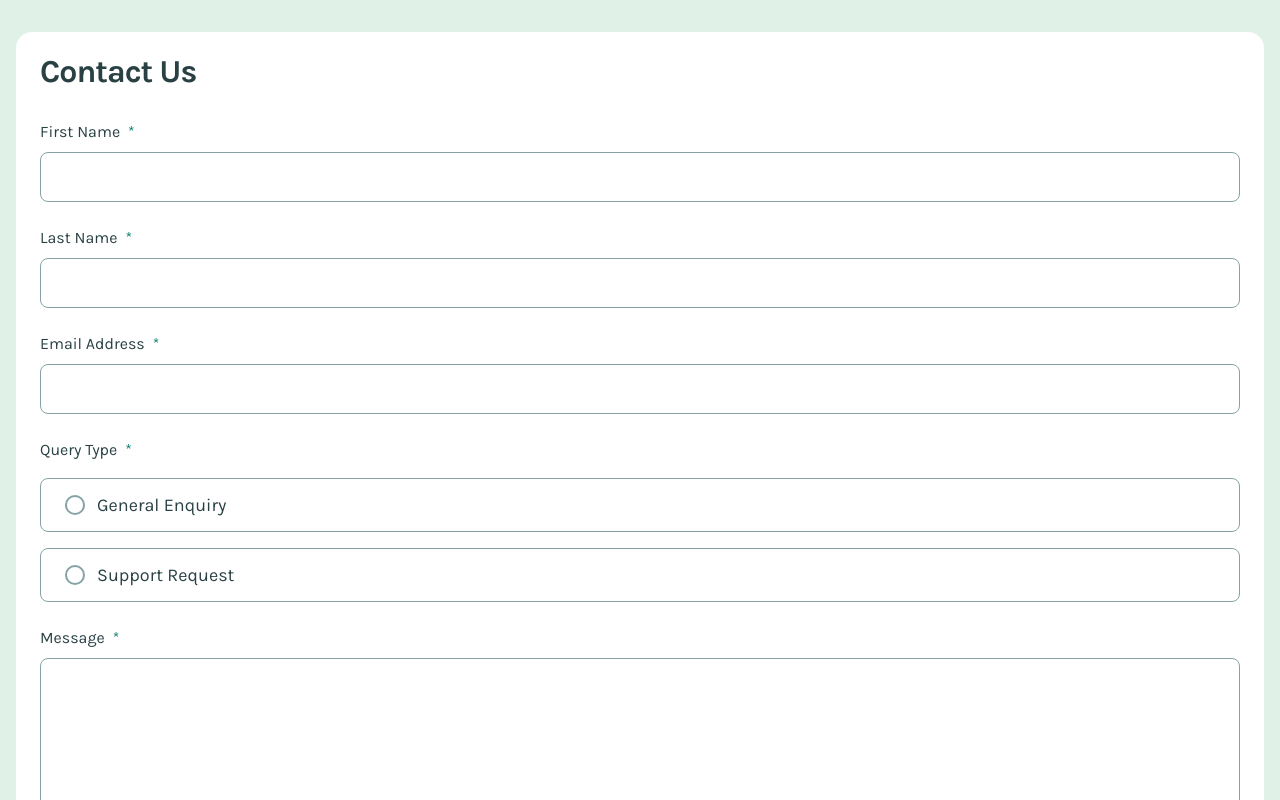
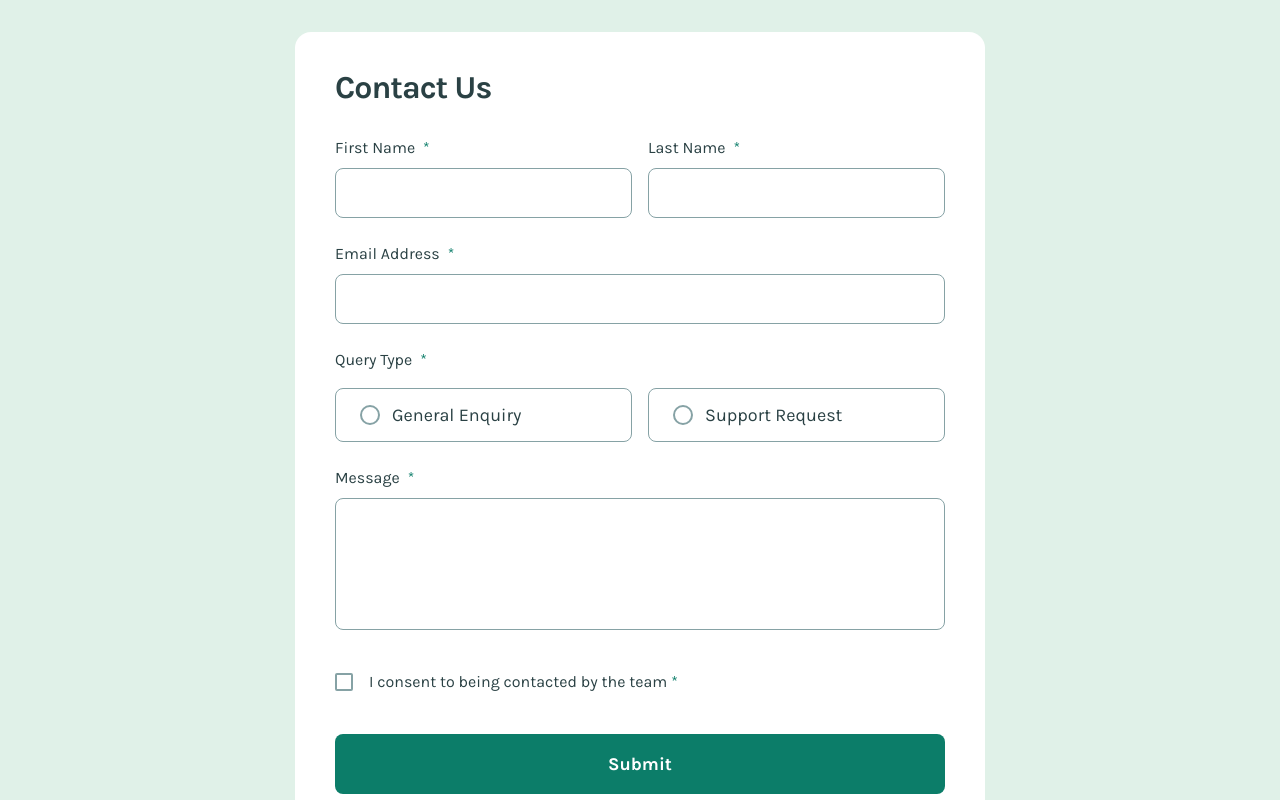
Before and after one commit to KarolinaMas/contact-form, a React (Vite) app: page / in a window 1280 px wide. Shown: the top 800 px of the page. Built offline with nearby package versions, Linux system fonts and the light colour scheme.

Commit message:
complete styling for tablet sizes

```diff
--- a/src/App.tsx
+++ b/src/App.tsx
@@ -26,7 +26,13 @@ const App = () => {
   const onSubmit = (formData: ContactFormType) => console.log(formData);
 
   return (
-    <div className="bg-white flex flex-col gap-8 p-6 rounded-2xl text-[#2A4144]">
+    <div className="flex justify-center">
+      <div
+        className={clsx(
+          "bg-white w-full shrink-0 flex flex-col gap-8 p-6 rounded-2xl text-gray-900",
+          "md:p-10 md:max-w-[690px]"
+        )}
+      >
         <h1 className="text-[2rem] font-bold leading-[100%] tracking-[-1px]">
           Contact Us
         </h1>
@@ -34,6 +40,7 @@ const App = () => {
           className="flex flex-col gap-6 leading-[150%]"
           onSubmit={handleSubmit(onSubmit)}
         >
+          <div className="flex flex-col gap-6 md:flex-row md:gap-4">
             <TextInput<ContactFormType>
               name="firstName"
               label="First Name"
@@ -49,6 +56,7 @@ const App = () => {
               errors={errors}
               rules={{ required: "This field is required" }}
             />
+          </div>
 
           <TextInput<ContactFormType>
             name="email"
@@ -69,7 +77,7 @@ const App = () => {
             <p className="flex gap-2">
               Query Type <span className="text-green-600">*</span>
             </p>
-
+            <div className="flex flex-col gap-4 md:flex-row">
               <RadioInput<ContactFormType>
                 name="queryType"
                 value="generalEnquiry"
@@ -83,6 +91,7 @@ const App = () => {
                 label="Support Request"
                 register={register}
               />
+            </div>
 
             {errors.queryType && (
               <p className="text-error-red">{errors.queryType.message}</p>
@@ -121,6 +130,7 @@ const App = () => {
           </div>
         </form>
       </div>
+    </div>
   );
 };
 
--- a/src/components/CheckboxInput.tsx
+++ b/src/components/CheckboxInput.tsx
@@ -33,7 +33,7 @@ function CheckboxInput<T extends FieldValues>({
         />
         <div
           className={clsx(
-            "w-4.5 h-4.5 shrink-0 flex items-center justify-center border-2 border-[#86A2A5] rounded-xs",
+            "w-4.5 h-4.5 shrink-0 flex items-center justify-center border-2 border-gray-500 rounded-xs",
             "peer-checked:bg-green-600 peer-checked:border-none"
           )}
         >
--- a/src/components/RadioInput.tsx
+++ b/src/components/RadioInput.tsx
@@ -15,7 +15,7 @@ function RadioInput<T extends FieldValues>({
   register,
 }: RadioInputProps<T>) {
   return (
-    <label className="cursor-pointer group">
+    <label className="cursor-pointer group w-full">
       <input
         type="radio"
         value={value}
@@ -33,7 +33,7 @@ function RadioInput<T extends FieldValues>({
       >
         <div
           className={clsx(
-            "relative w-5 h-5 rounded-full border-2 border-[#86A2A5] shrink-0 ",
+            "relative w-5 h-5 rounded-full border-2 border-gray-500 shrink-0 ",
             "group-has-[input:checked]:border-green-600"
           )}
         >
--- a/src/components/TextInput.tsx
+++ b/src/components/TextInput.tsx
@@ -25,7 +25,7 @@ function TextInput<T extends FieldValues>({
   rules,
 }: TextInputProps<T>) {
   return (
-    <div className="flex flex-col gap-2 outline-0">
+    <div className="flex flex-col gap-2 outline-0 w-full">
       <label className="flex gap-2">
         {label} <span className="text-green-600">*</span>
       </label>
--- a/src/components/TextareaInput.tsx
+++ b/src/components/TextareaInput.tsx
@@ -28,6 +28,7 @@ function TextareaInput<T extends FieldValues>({
       <textarea
         className={clsx(
           "resize-none text-lg leading-[150%] border rounded-lg h-60 px-6 py-3 outline-none",
+          "md:h-33",
           errors?.[name]
             ? "border-error-red focus:border-error-red"
             : "border-gray-500 focus:border-green-600"
--- a/src/index.css
+++ b/src/index.css
@@ -7,6 +7,7 @@
   --color-green-600: #0c7d69;
   --color-green-200: #e0f1e8;
   --color-error-red: #d73c3c;
+  --color-gray-900: #2a4144;
   --color-gray-500: #86a2a5;
 }
 
```
Lines whose indentation alone changed are shown as unchanged.
